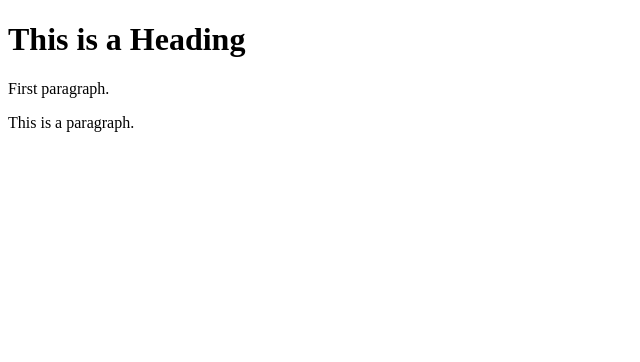
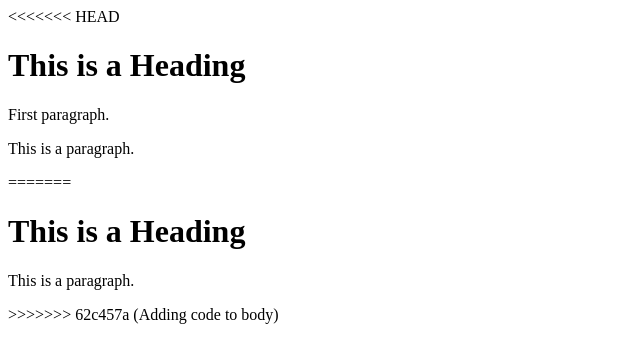
Before and after one commit to juli0o79/gitcourse, a plain HTML site: page index.html in a window 1280 px wide. Shown: the whole page, without its empty margins (0-640 px from the left). Drawn offline with Linux system fonts and the light colour scheme.

Commit message:
fixing rebase

```diff
--- a/index.html
+++ b/index.html
@@ -6,9 +6,14 @@
 </head>
 
 <body>
+<<<<<<< HEAD
     <h1>This is a Heading</h1>
     <p>First paragraph.</p>
     <p>This is a paragraph.</p>
+=======
+<h1>This is a Heading</h1>
+<p>This is a paragraph.</p>
+>>>>>>> 62c457a (Adding code to body)
 </body>
 
 </html>
```
